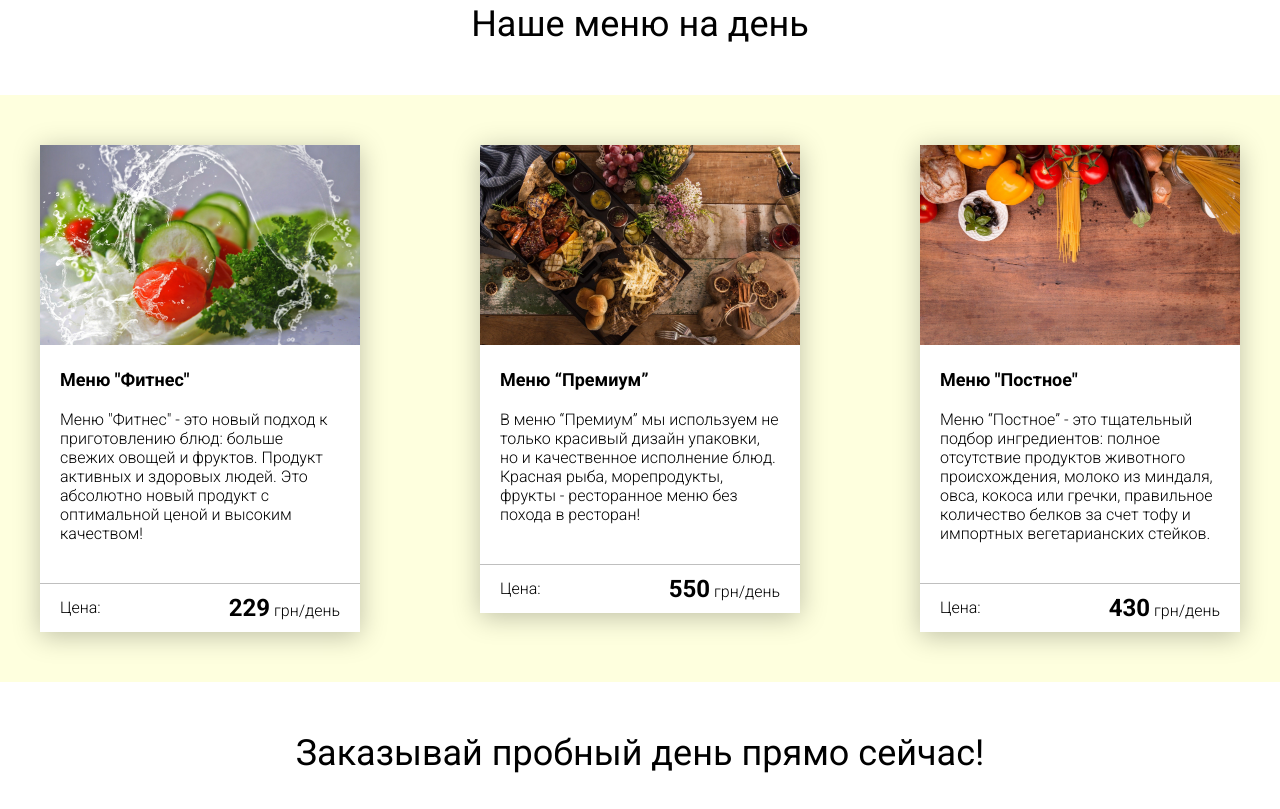
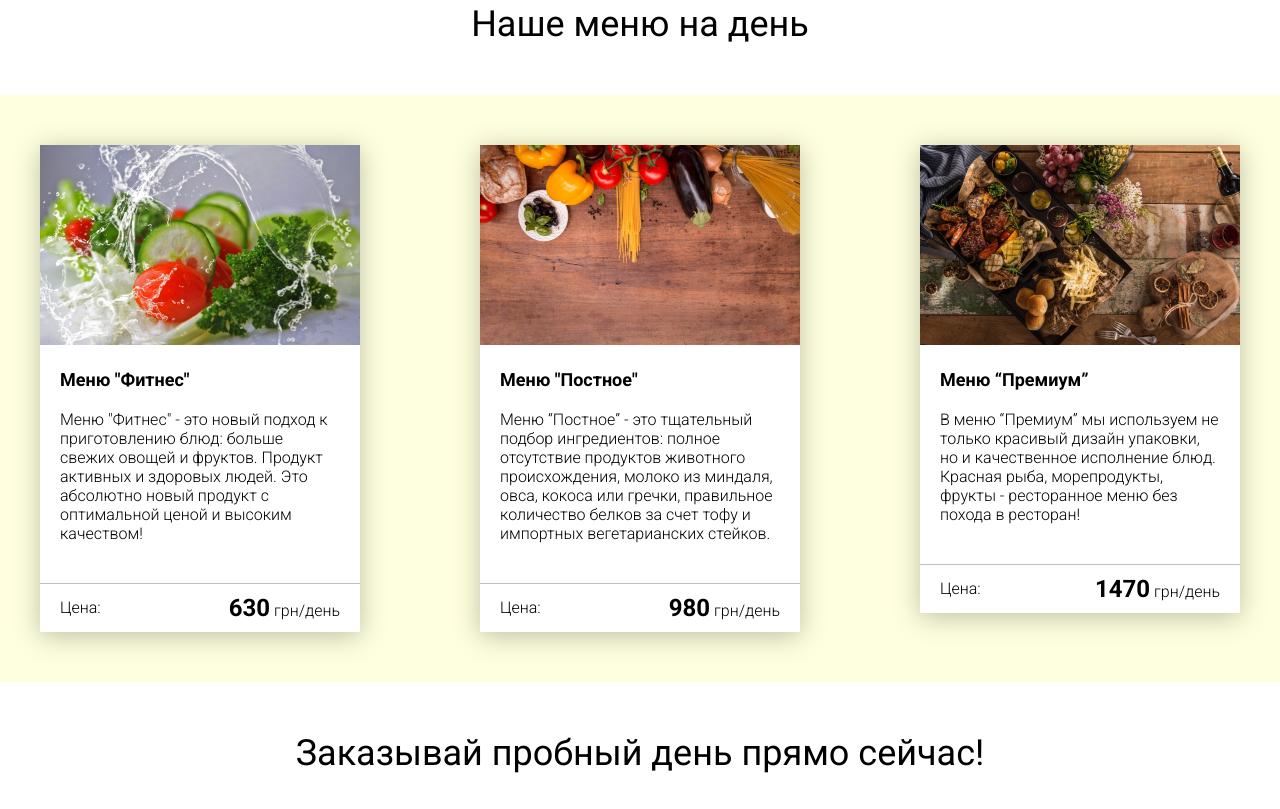
Before and after one commit to from0to1-nk/food, a plain HTML site: page index.html in a window 1280 px wide. Shown: the part 2551-3360 px from the top of the page. Drawn offline with Linux system fonts and the light colour scheme.

Commit message:
class&&render

```diff
--- a/css/style.css
+++ b/css/style.css
@@ -676,6 +676,13 @@ a {
   background-color: rgba(0, 0, 0, 0.5);
 }
 
+.modal.open {
+  display: block;
+}
+
+
+
+
 .modal__dialog {
   max-width: 500px;
   margin: 40px auto;
--- a/index.html
+++ b/index.html
@@ -20,7 +20,7 @@
             </nav>
         </div>
         <div class="header__right-block">
-            <button class="btn btn_white">Связаться с нами</button>
+            <button class="btn btn_white js-button-modul">Связаться с нами</button>
         </div>
     </header>
     <div class="sidepanel">
@@ -200,7 +200,7 @@
 
         <div class="menu__field">
             <div class="container">
-                <div class="menu__item">
+                <!-- <div class="menu__item">
                     <img src="img/tabs/vegy.jpg" alt="vegy">
                     <h3 class="menu__item-subtitle">Меню "Фитнес"</h3>
                     <div class="menu__item-descr">Меню "Фитнес" - это новый подход к приготовлению блюд: больше свежих
@@ -235,7 +235,7 @@
                         <div class="menu__item-cost">Цена:</div>
                         <div class="menu__item-total"><span>430</span> грн/день</div>
                     </div>
-                </div>
+                </div> -->
             </div>
         </div>
     </div>
--- a/js/main.js
+++ b/js/main.js
@@ -92,3 +92,119 @@ function setTime(selector, endtime) {
 
 }
 setTime('.timer', deadline)
+
+/////////modal/////////////////////
+const modalTrogger = document.querySelectorAll('.js-button-modul'),
+    modal = document.querySelector('.modal'),
+    modalCloseBTN = document.querySelectorAll('.modal__close');
+
+function openModal() {
+    modal.classList.toggle('open');
+    document.body.style.overflow = 'hidden'
+}
+
+function closeModal() {
+    modal.classList.remove('open');
+    document.body.style.overflow = ''
+}
+
+modalTrogger.forEach(button => {
+    button.addEventListener('click', function (e) {
+        openModal()
+    })
+})
+
+modalCloseBTN.forEach(button => {
+    button.addEventListener('click', function (e) {
+        closeModal()
+    })
+})
+
+modal.addEventListener('click', function (e) {
+    const target = e.target;
+    if (target === modal) {
+        closeModal()
+    }
+})
+document.addEventListener('keydown', (e) => {
+    if (e.code === 'Escape' && modal.classList.contains('open')) {
+        closeModal()
+    }
+})
+
+function showModalByScroll() {
+    if (document.documentElement.clientHeight + window.pageYOffset >= document.documentElement.scrollHeight) {
+        openModal();
+        window.removeEventListener('scroll', showModalByScroll)
+    }
+}
+window.addEventListener('scroll', showModalByScroll)
+
+setTimeout(openModal, 5000);
+
+// let input = document.querySelectorAll('.order__input');
+// const observer = new MutationObserver(MutationRecord => {
+//     console.log(MutationRecord)
+// })
+// observer.observe(input, {
+//     subtree: true
+// })
+
+///////////классы////////////////////
+const menuField = document.querySelector('.menu__field')
+class MenuItem {
+    constructor(src, alt, title, descr, price, parentSelector) {
+        this.src = src;
+        this.alt = alt;
+        this.title = title;
+        this.descr = descr;
+        this.price = price;
+        this.parent = document.querySelector(parentSelector)
+        this.transfer = 70;
+        this.changeToRub()
+    }
+    changeToRub() {
+        this.price = this.price * this.transfer
+    }
+    render() {
+        const element = document.createElement('div');
+
+        element.innerHTML = ` <div class="menu__item">
+        <img src=${this.src} alt=${this.alt}>
+        <h3 class="menu__item-subtitle">${this.title}</h3>
+        <div class="menu__item-descr">${this.descr}</div>
+        <div class="menu__item-divider"></div>
+        <div class="menu__item-price">
+            <div class="menu__item-cost">Цена:</div>
+            <div class="menu__item-total"><span>${this.price}</span> грн/день</div>
+        </div>
+    </div>`
+        this.parent.append(element)
+    }
+}
+new MenuItem(
+    "img/tabs/vegy.jpg",
+    "vegy",
+    'Меню "Фитнес"',
+    'Меню "Фитнес" - это новый подход к приготовлению блюд: больше свежих овощей и фруктов. Продукт активных и здоровых людей. Это абсолютно новый продукт с оптимальной ценой и высоким качеством!',
+    9,
+    ".menu .container"
+).render();
+
+new MenuItem(
+    "img/tabs/post.jpg",
+    "post",
+    'Меню "Постное"',
+    'Меню “Постное” - это тщательный подбор ингредиентов: полное отсутствие продуктов животного происхождения, молоко из миндаля, овса, кокоса или гречки, правильное количество белков за счет тофу и импортных вегетарианских стейков.',
+    14,
+    ".menu .container"
+).render();
+
+new MenuItem(
+    "img/tabs/elite.jpg",
+    "elite",
+    'Меню “Премиум”',
+    'В меню “Премиум” мы используем не только красивый дизайн упаковки, но и качественное исполнение блюд. Красная рыба, морепродукты, фрукты - ресторанное меню без похода в ресторан!',
+    21,
+    ".menu .container"
+).render();
```
Also changed, not shown: js/tempCodeRunnerFile.js (deleted, +0 -7 lines).
